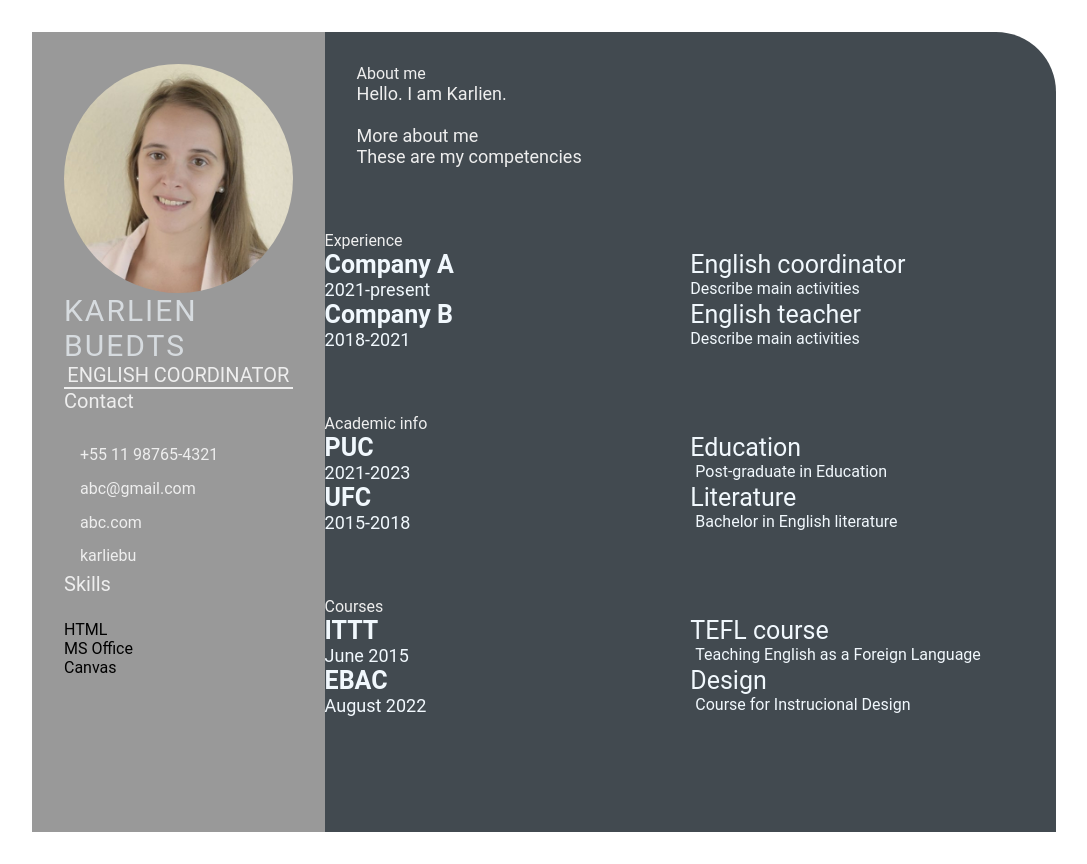
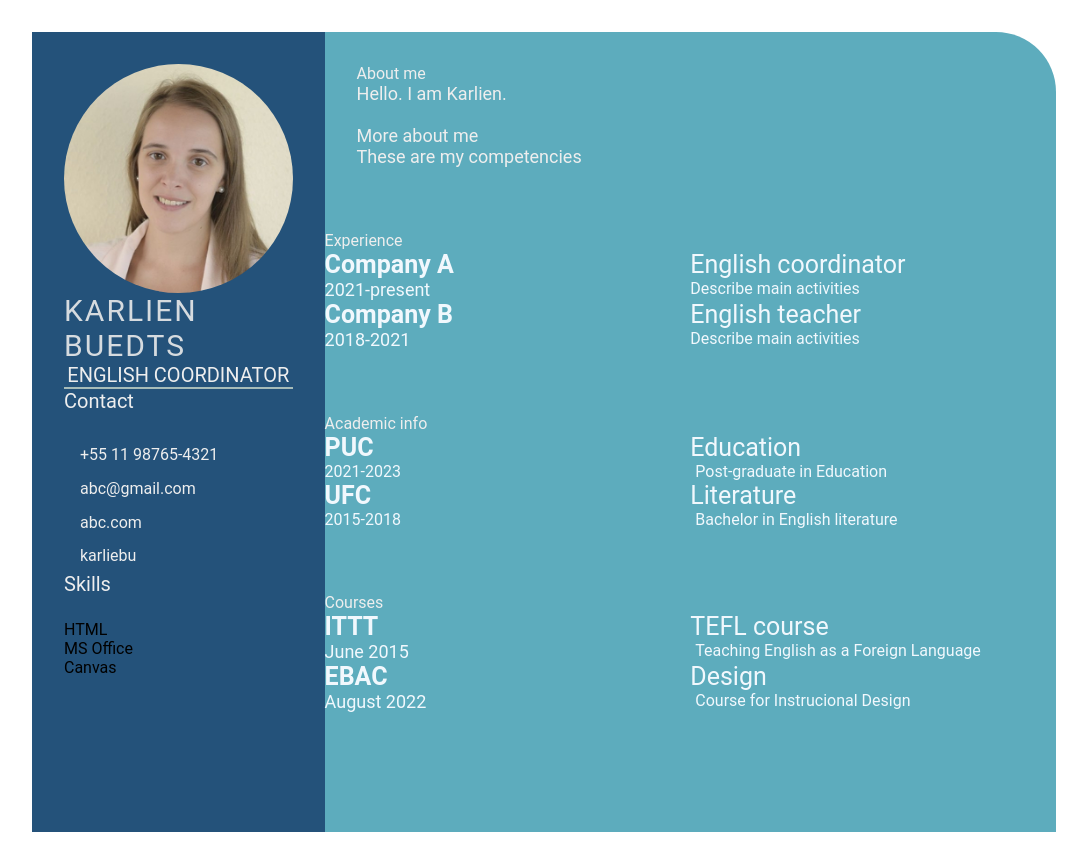
Before and after one commit to karliebu/karliebu.github.io, a plain HTML site: page index.html in a window 1280 px wide. Shown: the whole page, without its empty margins (96-1183 px from the left). Drawn offline with Linux system fonts and the light colour scheme.

```diff
--- a/style.css
+++ b/style.css
@@ -17,13 +17,13 @@
 .left-section {
     grid-column: span 2;
     height: 100%;
-    background-color: #999999;
+    background-color: #24527a;
 }
 
 .right-section {
     grid-column: span 5;
     height: 100%;
-    background-color: #424a50;
+    background-color: #5dacbd;
     border-radius: 0px 60px 0px 0px;
 }
 
@@ -33,7 +33,7 @@
 
 .profile {
     width: 100%;
-    border-bottom: 2px solid #eeeeee;
+    border-bottom: 2px solid #a7bcb9;
 }
 
 .profile .profile-image {
@@ -119,7 +119,7 @@
 }
 
 .exp-time-period,
-.education-time-period,
+.educationp-time-period,
 .awards-time-period {
     font-size: 18px;
 }
```
